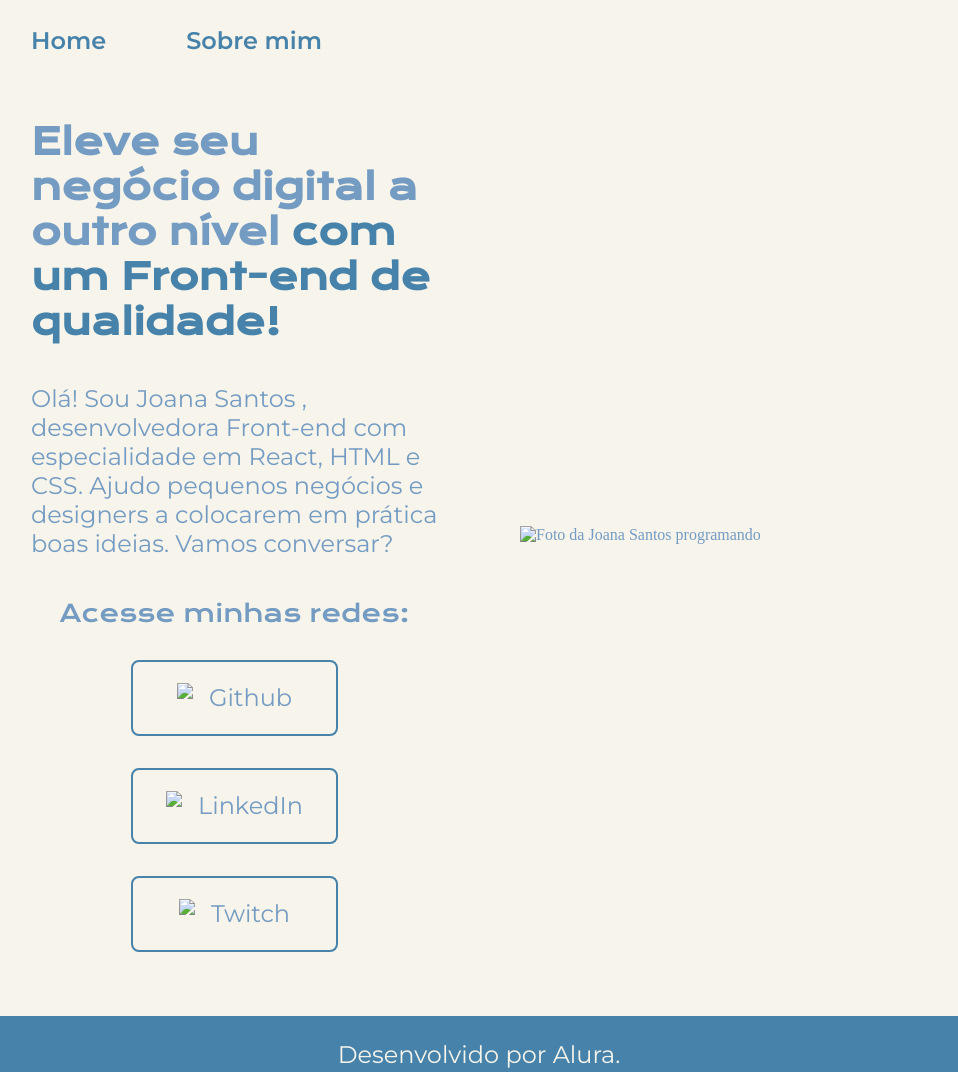
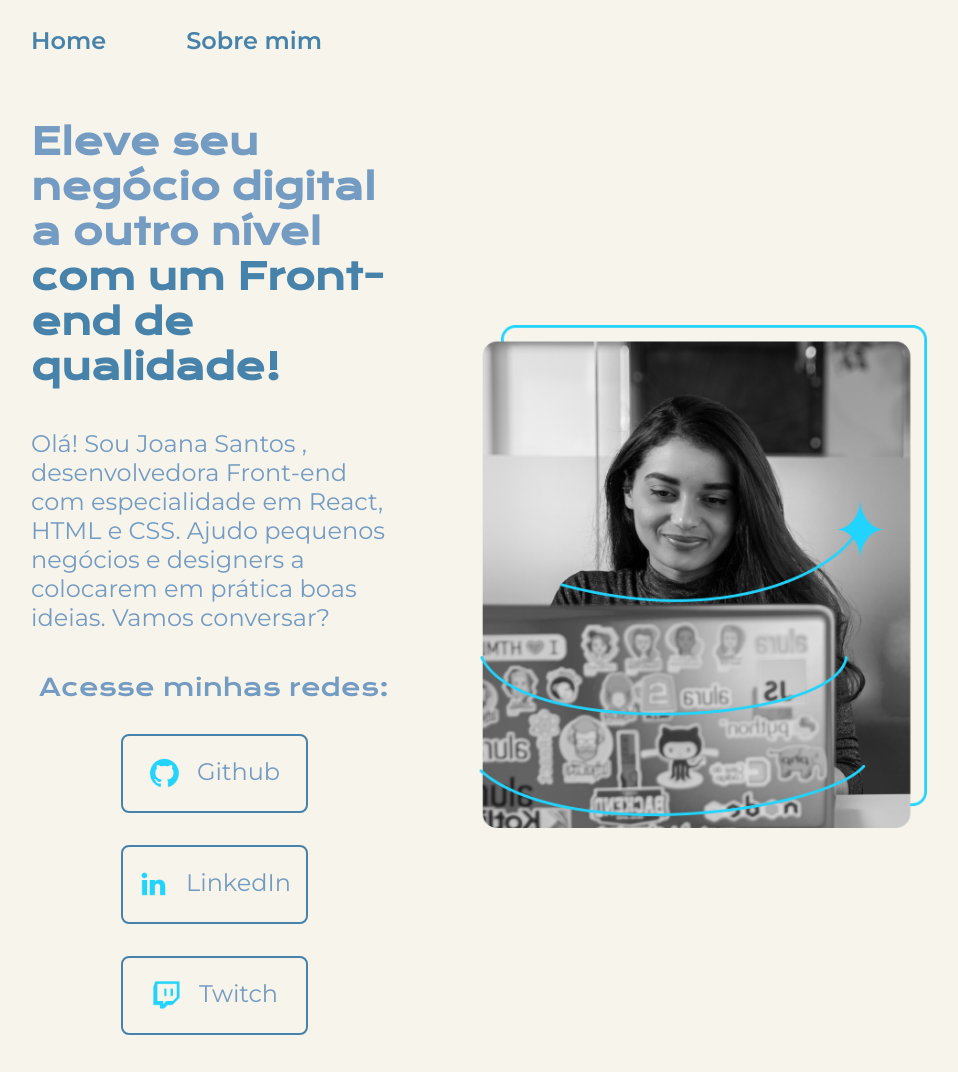
Before and after one commit to frenetiks1/portfolio, a plain HTML site: page index.html in a window 1280 px wide. Shown: the top 1072 px of the page, without its empty margins (161-1119 px from the left). Drawn offline with nearby package versions, Linux system fonts and the light colour scheme.

Commit message:
index.html

```diff
--- a/index.html
+++ b/index.html
@@ -24,20 +24,20 @@
           <div class="apresentacao__links">
             <h2 class="apresentacao__links__subtitulo">Acesse minhas redes:</h2>
             <a  class="apresentacao__links__navegacao" href="https://github.com/rafaballerini">
-                <img src="assets/github.png">
+                <img src="github.png">
                 Github
             </a>
             <a  class="apresentacao__links__navegacao" href="https://linkedin.com/in/rafaellaballerini">
-                <img src="assets/linkedin.png">
+                <img src="linkedin.png">
                 LinkedIn
             </a>
             <a  class="apresentacao__links__navegacao" href="https://twitch.tv/guilimadev">
-                <img src="assets/twitch.png">
+                <img src="twitch.png">
                 Twitch
             </a>
         </div>
   </section>
-  <img class="apresentacao__imagem" src="assets/imagem.png" alt="Foto da Joana Santos programando">
+  <img class="apresentacao__imagem" src="imagem.png" alt="Foto da Joana Santos programando">
 </main>
 <footer class="rodape">
   <p> Desenvolvido por Alura.</p>
```
